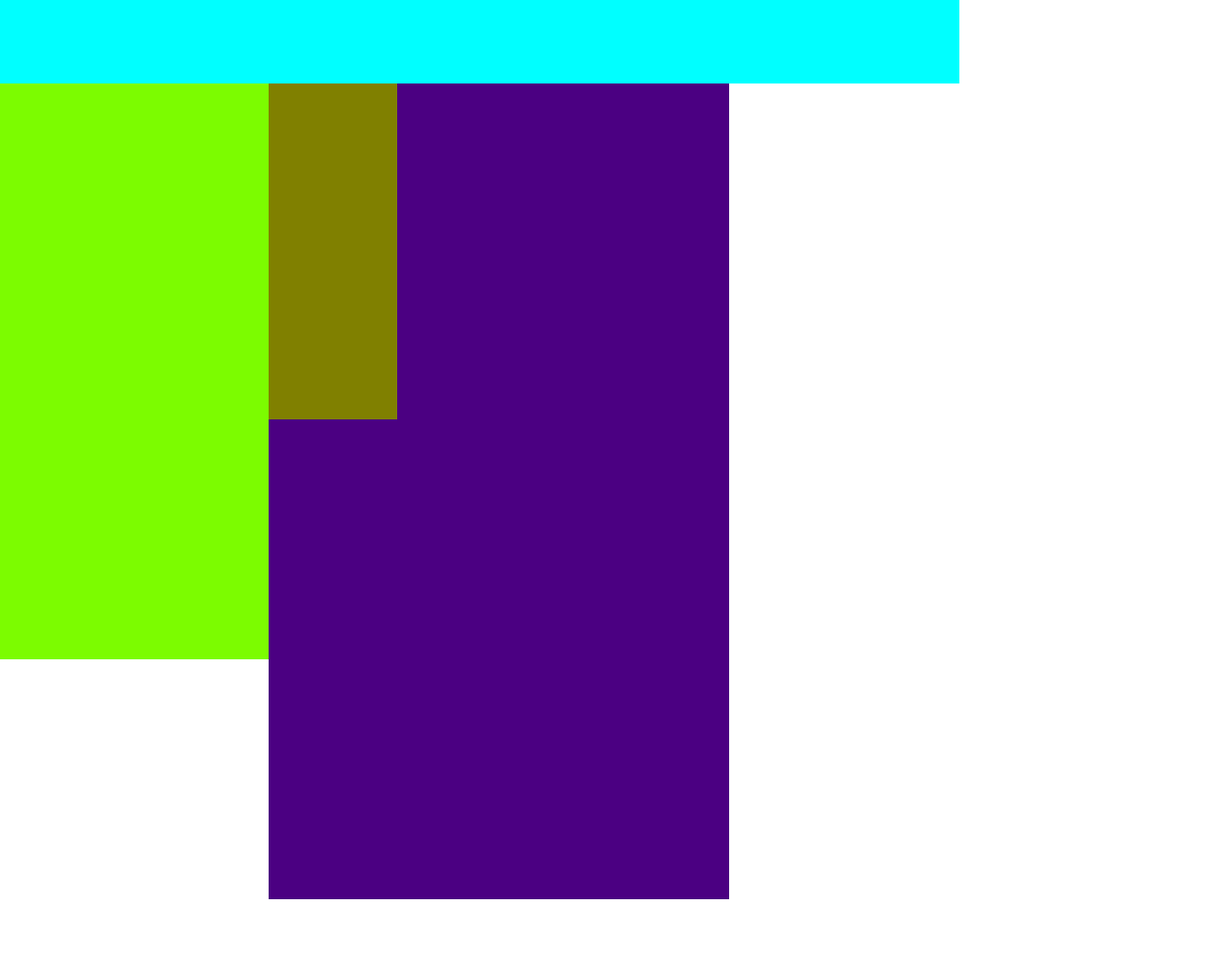
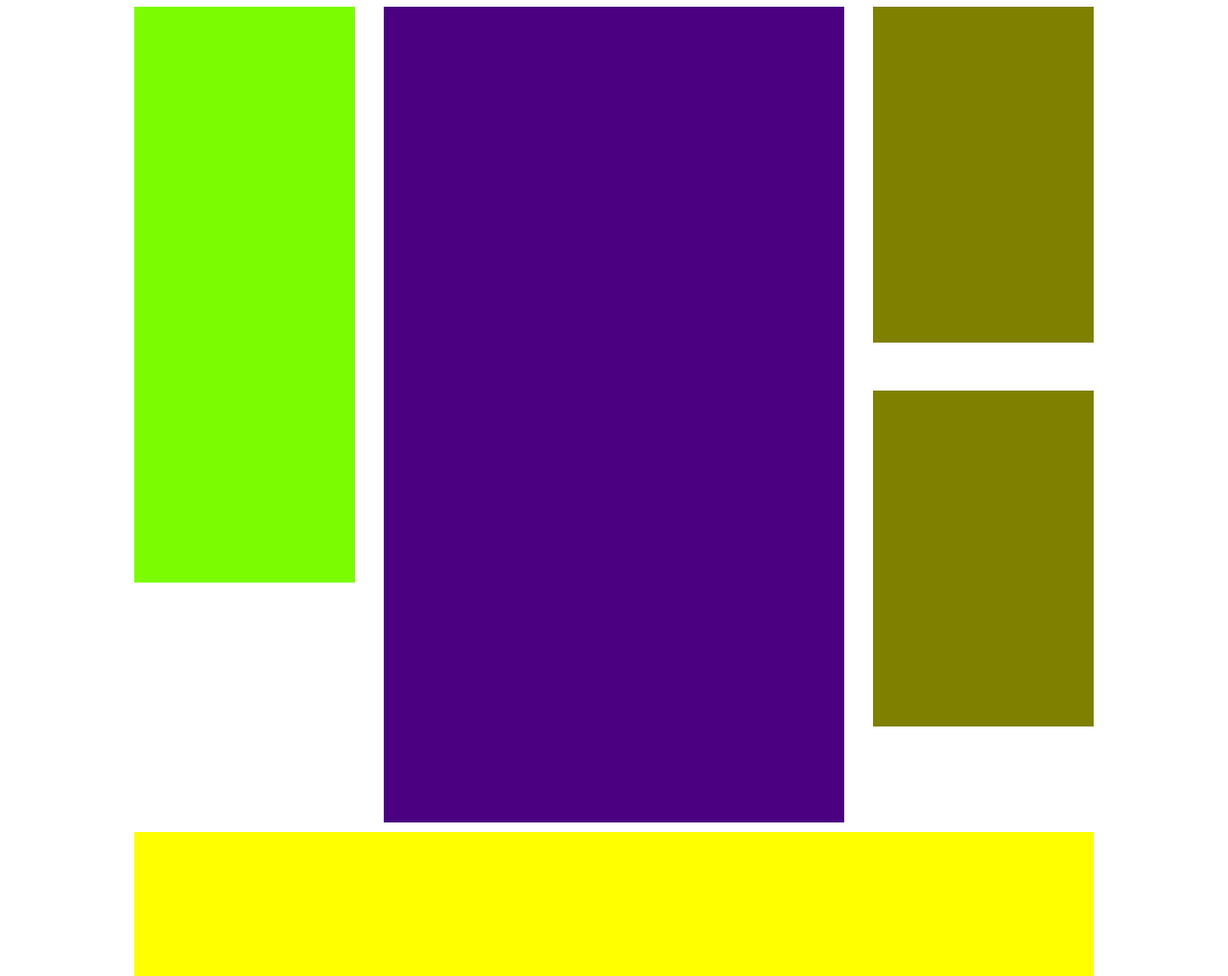
Before and after one commit to Maurospinosi/htmlcss-struttura-wp, a plain HTML site: page index.html in a window 1280 px wide. Shown: the part 213-1230 px from the top of the page at 96% size. Before the commit the page ends 1150 px from the top, so only its background shows below. Drawn offline with Linux system fonts and the light colour scheme.

Commit message:
aggiunti i margini , lavoro completo

```diff
--- a/css/style.css
+++ b/css/style.css
@@ -3,14 +3,16 @@
   padding: 0;
   box-sizing: border-box;
 }
+body{
+  width: 1000px;
+  margin: auto;
+}
 header{
   background-color: rgb(0,255,255);
-  height: 300px;
-  width: 1000px;
+  height: 200px;
+  margin: 10px 5px;
 }
-.container{
-  width: 1000px;
-}
+
 main::after{
   clear: both;
   content: "";
@@ -20,14 +22,23 @@ main::after{
   float: left;
   background-color: #7cfc00;
   height: 600px;
-  width: 28%;
+  width: 23%;
+  margin-right: 3%
 }
 .right-top{
   float: left;
   background-color: #808000	;
-  width: 28%;
+  width: 23%;
   height: 350px;
-  position: relative;
+  margin-left: 3%;
+  margin-bottom: 5%;
+}
+.right-bottom{
+  float: left;
+  background-color: #808000	;
+  width: 23%;
+  height: 350px;
+  margin-left: 3%;
 }
 section{
   float: left;
@@ -35,3 +46,8 @@ section{
   height: 850px;
   width: 48%;
 }
+footer{
+  background-color: yellow;
+  height: 150px;
+  margin-top: 10px;
+}
--- a/index.html
+++ b/index.html
@@ -20,15 +20,26 @@
         <!-- /rettangolo verde -->
 
         <!-- rettangolo centrale indaco -->
-          <section
+          <section>
           </section>
         <!-- /rettangolo centrale indaco -->
 
-
+        <!-- rettangolo destra verde scurto superiore -->
           <aside class="right-top">
           </aside>
+        <!-- /rettangolo destra verde scurto superiore -->
 
+        <!-- rettangolo destra verde scurto inferiore -->
+          <aside class="right-bottom">
+          </aside>
+        <!-- /rettangolo destra verde scurto inferiore -->
       </main>
+
+
+  <!-- rettanngolo finale giallo -->
+    <footer></footer>
+  <!-- rettanngolo finale giallo -->
+
 
 
 
```
